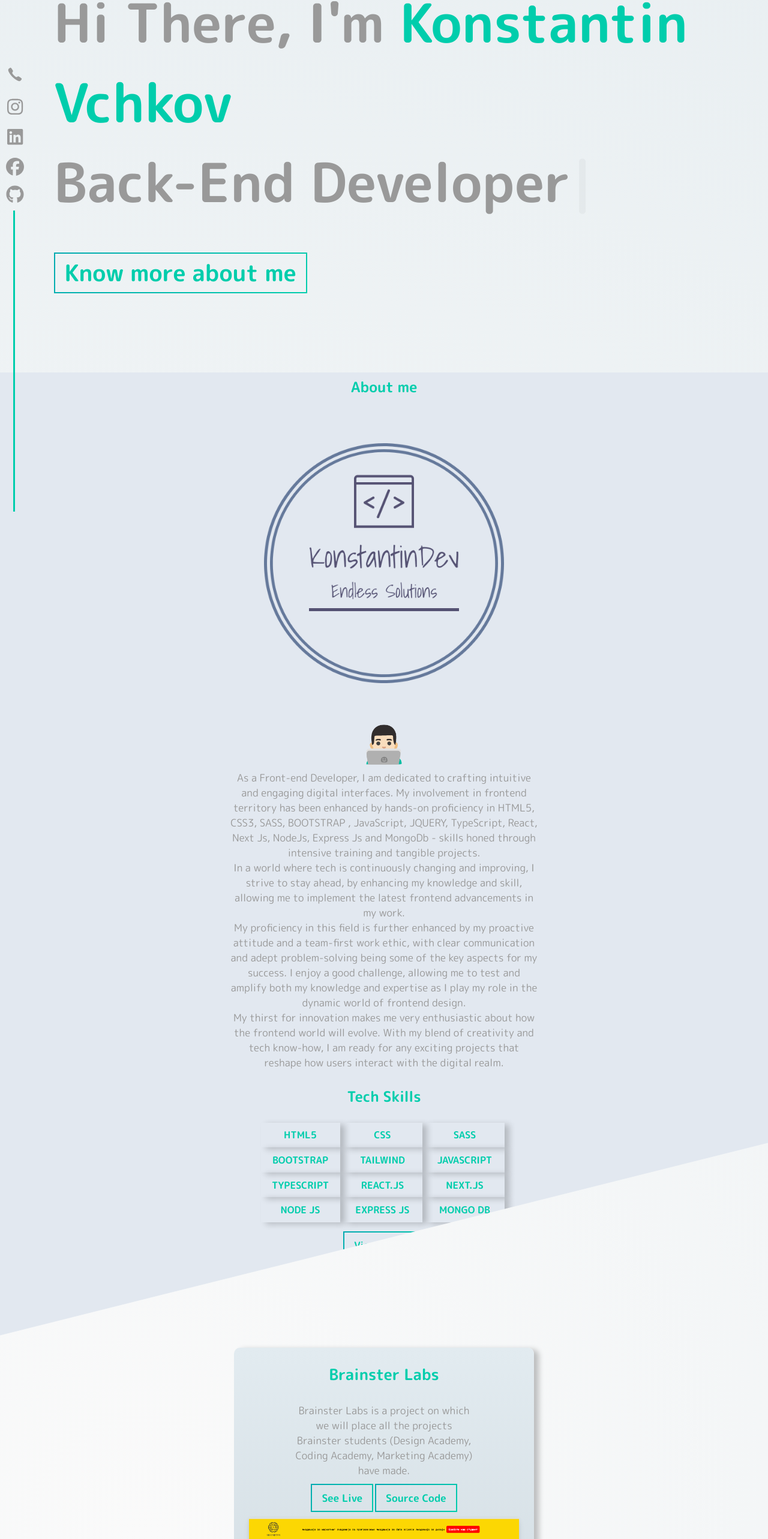
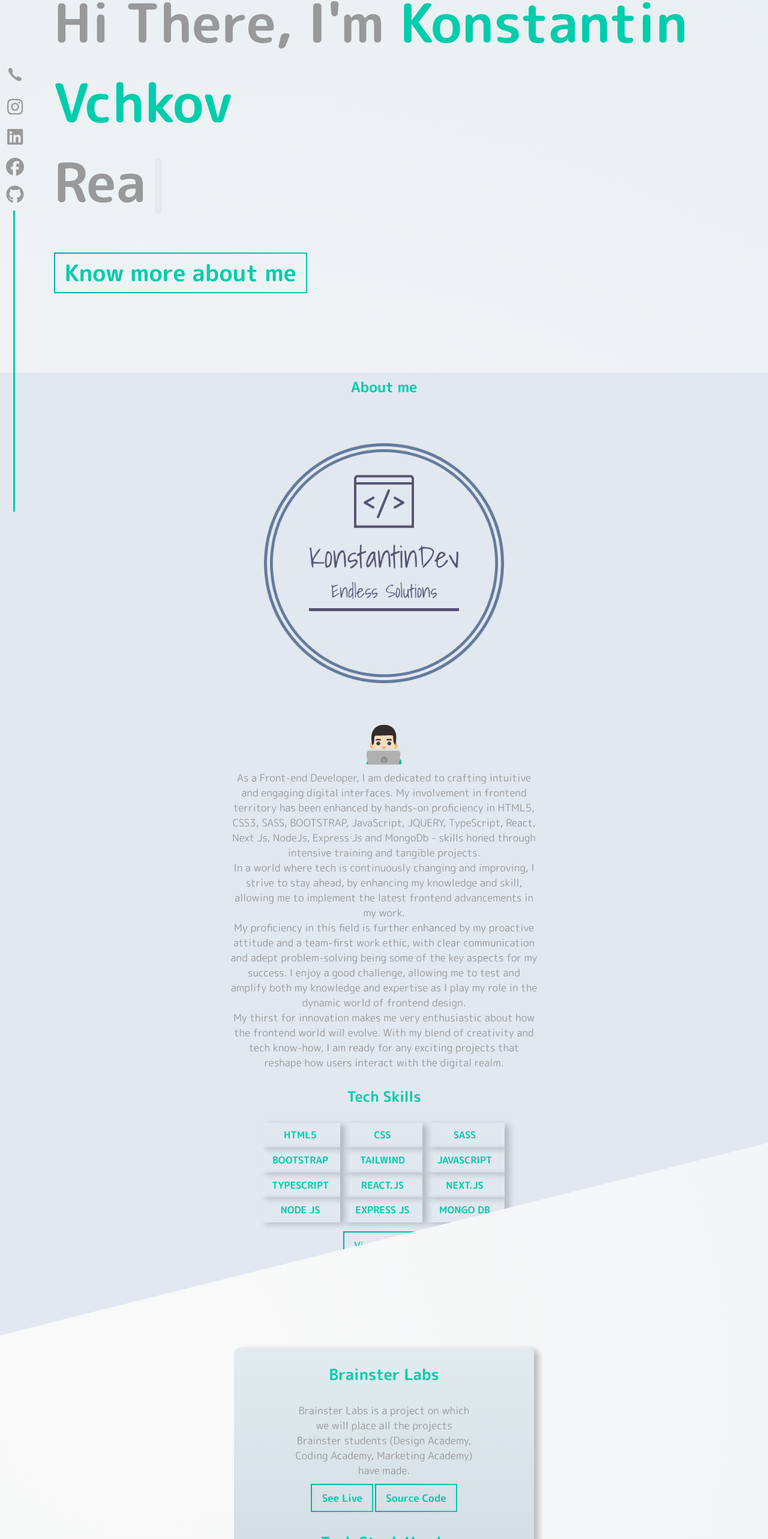
Before and after one commit to KonstantinVchkov/web-portfolio, a React (Create React App) app: page /#hero in a window 1280 px wide. Shown: the part 199-2765 px from the top of the page at 60% size. Built offline with nearby package versions, Linux system fonts and the light colour scheme; a web font is replaced by a local one.

Commit message:
project card changed

```diff
--- a/public/index.html
+++ b/public/index.html
@@ -24,7 +24,7 @@
       work correctly both with client-side routing and a non-root public URL.
       Learn how to configure a non-root public URL by running `npm run build`.
     -->
-    <title>React App</title>
+    <title>Vchkov-Development</title>
   </head>
   <body>
     <noscript>You need to enable JavaScript to run this app.</noscript>
--- a/src/App.tsx
+++ b/src/App.tsx
@@ -3,7 +3,6 @@ import Home from "./components/HomeComponent/Home";
 import "./App.css";
 import About from "./components/AboutComponent/About";
 import { aboutMe, contact, projectsData } from "./data/db";
-// import Skills from "./components/Skills/Skills";
 import ProjectCard from "./components/ProjectsComponent/ProjectCard";
 import { ContactUs } from "./components/ContactComponent/Contact";
 import ThemeProvider from "./Hoc/ThemeProvider";
--- a/src/components/ProjectsComponent/ProjectCard.tsx
+++ b/src/components/ProjectsComponent/ProjectCard.tsx
@@ -9,23 +9,24 @@ const ProjectCard = ({
   linkcode,
   description,
   tech,
-  imgsrc,
 }: IProject) => {
   const ref = useRef<HTMLDivElement>(null);
-  const {scrollYProgress} = useScroll({
+  const { scrollYProgress } = useScroll({
     target: ref,
     offset: ["0 1", "1.33 1"],
   });
- const scaleProgress = useTransform(scrollYProgress, [0, 1], [0.5,1])
- const {theme} = useThemeContext()
- const classes = theme === 'light' ? 'project-card' : 'project-card-dark'
+  const scaleProgress = useTransform(scrollYProgress, [0, 1], [0.5, 1]);
+  const { theme } = useThemeContext();
+  const classes = theme === "light" ? "project-card" : "project-card-dark";
   return (
     <motion.div
-    style={{
-      scale: scaleProgress,
-      opacity:scrollYProgress
-    }}
-    ref={ref}  className={classes}>
+      style={{
+        scale: scaleProgress,
+        opacity: scrollYProgress,
+      }}
+      ref={ref}
+      className={classes}
+    >
       <div className="col-lg-4 my-4 col-sm-12">
         <div className="project-wrapper__text load-hidden">
           <h3 className="project-wrapper__text-title">{name}</h3>
@@ -48,25 +49,12 @@ const ProjectCard = ({
           </a>
         </div>
       </div>
-      <div className="col-lg-8 col-sm-12">
-        <div className="project-wrapper__image load-hidden">
-          <a rel="noreferrer" href="#!" target="_blank">
-            <div
-              data-tilt
-              data-tilt-max="4"
-              data-tilt-glare="true"
-              data-tilt-max-glare="0.5"
-              className="thumbnail rounded js-tilt"
-            >
-              <img alt="Project-card-img" className="img-fluid" src={imgsrc} />
-            </div>
-          </a>
-        </div>
-      </div>
       <h2>Tech Stack Used:</h2>
       <div className="tech-stacks">
-        {tech.map((techstack,idx) => (
-          <span key={idx} className="tech my-4">{techstack}</span>
+        {tech.map((techstack, idx) => (
+          <span key={idx} className="tech my-4">
+            {techstack}
+          </span>
         ))}
       </div>
     </motion.div>
--- a/src/data/db.ts
+++ b/src/data/db.ts
@@ -17,9 +17,9 @@ export const aboutMe = {
     "MONGO DB",
   ],
   firstParagraph:
-    "As a Front-end Developer, I am dedicated to crafting intuitive and engaging digital interfaces. My involvement in frontend territory has been enhanced by hands-on proficiency in HTML5, CSS3, SASS, BOOTSTRAP , JavaScript, JQUERY, TypeScript, React, Next Js, NodeJs, Express Js and MongoDb - skills honed through intensive training and tangible projects.",
+    "As a Front-end Developer, I am dedicated to crafting intuitive and engaging digital interfaces. My involvement in frontend territory has been enhanced by hands-on proficiency in HTML5, CSS3, SASS, BOOTSTRAP, JavaScript, JQUERY, TypeScript, React, Next Js, NodeJs, Express Js and MongoDb - skills honed through intensive training and tangible projects.",
   secondParagraph:
-    "In a world where tech is continuously changing and improving, I strive to stay ahead, by enhancing my knowledge and skill, allowing me to implement the latest frontend advancements in my work. ",
+    "In a world where tech is continuously changing and improving, I strive to stay ahead, by enhancing my knowledge and skill, allowing me to implement the latest frontend advancements in my work.",
   thirdParagraph:
     "My proficiency in this field is further enhanced by my proactive attitude and a team-first work ethic, with clear communication and adept problem-solving being some of the key aspects for my success. I enjoy a good challenge, allowing me to test and amplify both my knowledge and expertise as I play my role in the dynamic world of frontend design.",
   fourthParagraph:
@@ -73,7 +73,7 @@ export const projectsData = [
     ],
     description:
       "Created an online platform for a vintage women's clothing store using NextJS and jsonserver, incorporating e-commerce features and a mock REST API. This project, part ofmy academic work, combined aesthetic design with functional back-end structures using NodeJS and related packages.",
-    imgsrc: "/assets/igralishte-logo.png",
+    // imgsrc: "/assets/igralishte-logo.png",
     linkcode: "https://github.com/KonstantinVchkov/igralishte",
     showLive: "https://igralishte.vercel.app/",
   },
@@ -91,8 +91,8 @@ export const projectsData = [
       "UUID",
     ],
     description:
-      "Contributed to a multi-disciplinary team developing an app for identifying air pollution hotspots, aimed at promoting environmental consciousness. My role focused on designing responsive user interfaces with Next.js, ensuring seamless integration with      back-end systems. The app successfully heightened public awareness about air pollution.",
-    imgsrc: "/assets/air-care-image.png",
+      "Contributed to a multi-disciplinary team developing an app for identifying air pollution hotspots, aimed at promoting environmental consciousness. My role focused on designing responsive user interfaces with Next.js, ensuring seamless integration with back-end systems. The app successfully heightened public awareness about air pollution.",
+    // imgsrc: "",
     linkcode: "https://github.com/KonstantinVchkov/air-care",
   },
   {
@@ -100,15 +100,14 @@ export const projectsData = [
     tech: ["Next.Js", "CSS", "Bootstrap", "Typescript", "lottie-web", "Axios"],
     description:
       "Marinov Design is a bespoke e-commerce platform I developed, showcasing unique handcrafted jewelry and home decor. This project was an exciting opportunity to blend artistic content with cutting-edge web technologies, creating a unique online shopping experience that emphasizes craftsmanship and uniqueness",
-    imgsrc: "/assets/marinov-image.png",
+    // imgsrc: "",
     linkcode: "https://github.com/KonstantinVchkov/marinov-design",
   },
 ];
 export const sentences = [
   "Front-End Developer",
-  "Back-End Developer",
+  "React.Js",
   "React Native",
-  "React.Js",
   "Next.Js",
   "Node.Js",
 ];
--- a/src/types/ProjectTypes.ts
+++ b/src/types/ProjectTypes.ts
@@ -5,7 +5,7 @@ export type IProject = {
   handleClick?: () => void;
   linkcode?: string;
   showLive?: string;
-  imgsrc: string;
+  imgsrc?: string;
 };
 
 export type TNavbar = {
```
